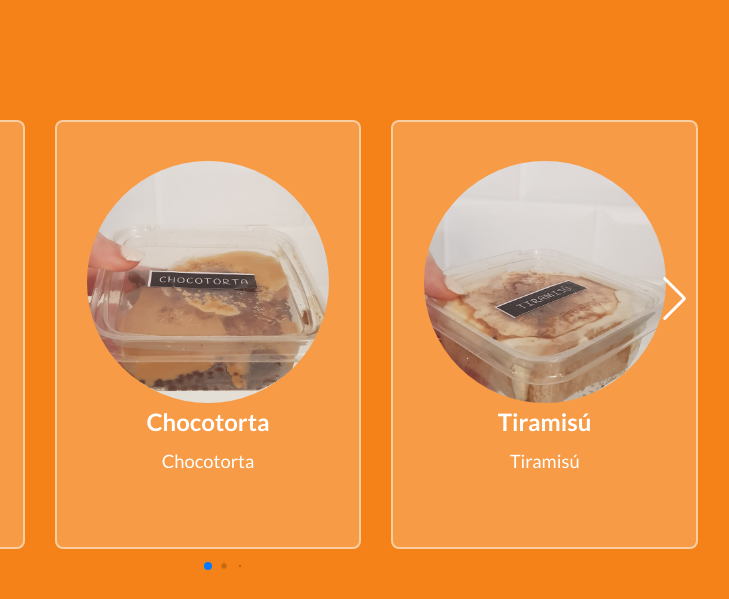
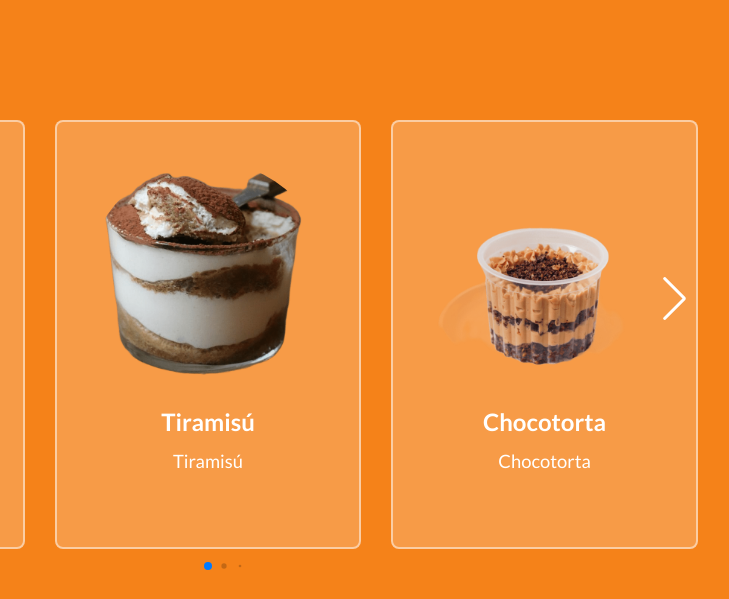
Before and after one commit to vals5/4-200, a plain HTML site: page index.html in a window 1280 px wide. Shown: the part 820-1419 px from the top of the page, 432-1161 px from the left. Drawn offline with nearby package versions, Linux system fonts and the light colour scheme.

Commit message:
Img fixed

```diff
--- a/css/style.css
+++ b/css/style.css
@@ -60,6 +60,7 @@ html {
 .hero img {
   height: 100px;
   width: 100px;
+  object-fit: cover;
 }
 
 .menu a {
--- a/index.html
+++ b/index.html
@@ -104,26 +104,26 @@
             <p class="description">Ensalada</p>
           </div>
 
+          <div class="card-item swiper-slide" >
+            <img src="img/Tiramisu.png" alt="Tiramisú">
+            <h2 class="name">Tiramisú</h2>
+            <p class="description">Tiramisú</p>
+          </div>
+
           <div class="card-item swiper-slide">
-            <img src="img/Chocotorta.jpg" alt="Chocotorta">
+            <img src="img/Chocotorta.png" alt="Chocotorta">
             <h2 class="name">Chocotorta</h2>
             <p class="description">Chocotorta</p>
           </div>
 
           <div class="card-item swiper-slide">
-            <img src="img/Tiramisu.jpg" alt="Tiramisú">
-            <h2 class="name">Tiramisú</h2>
-            <p class="description">Tiramisú</p>
-          </div>
-
-          <div class="card-item swiper-slide">
-            <img src="img/Mousse.jpg" alt="Mousse">
+            <img src="img/Mousse.png" alt="Mousse">
             <h2 class="name">Mousse de limón</h2>
             <p class="description">Mousse de limón</p>
           </div>
 
           <div class="card-item swiper-slide">
-            <img src="img/Cheescake.jpg" alt="Cheescake">
+            <img src="img/Cheescake.png" alt="Cheescake">
             <h2 class="name">Cheescake</h2>
             <p class="description">Cheescake</p>
           </div>
```
Also changed, not shown: img/Cheescake.jpg (deleted), img/Cheescake.png (added), img/Chocotorta.jpg (deleted), img/Chocotorta.png (added), img/Mousse.jpg (deleted), img/Mousse.png (added), img/Tiramisu.jpg (deleted), img/Tiramisu.png (added).
